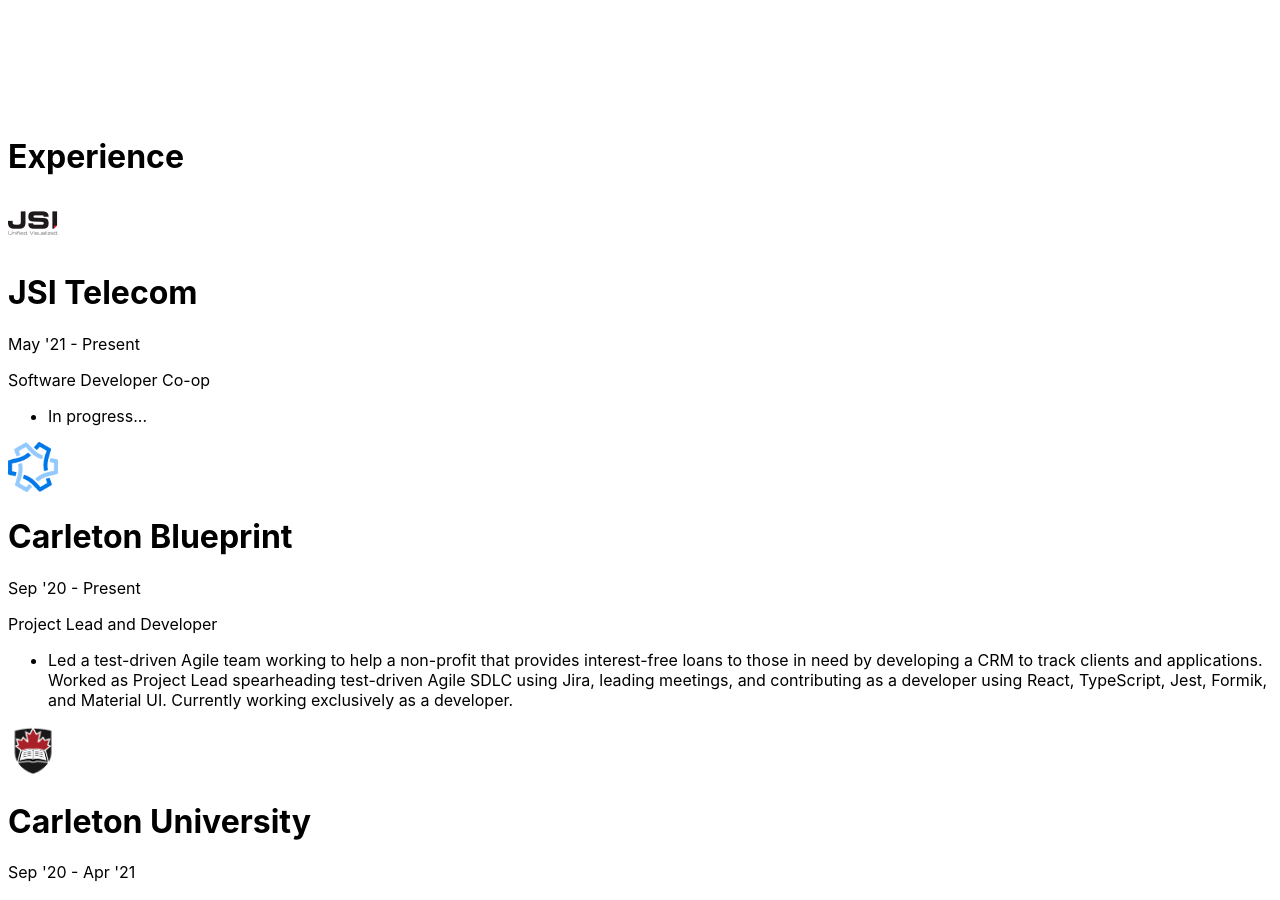
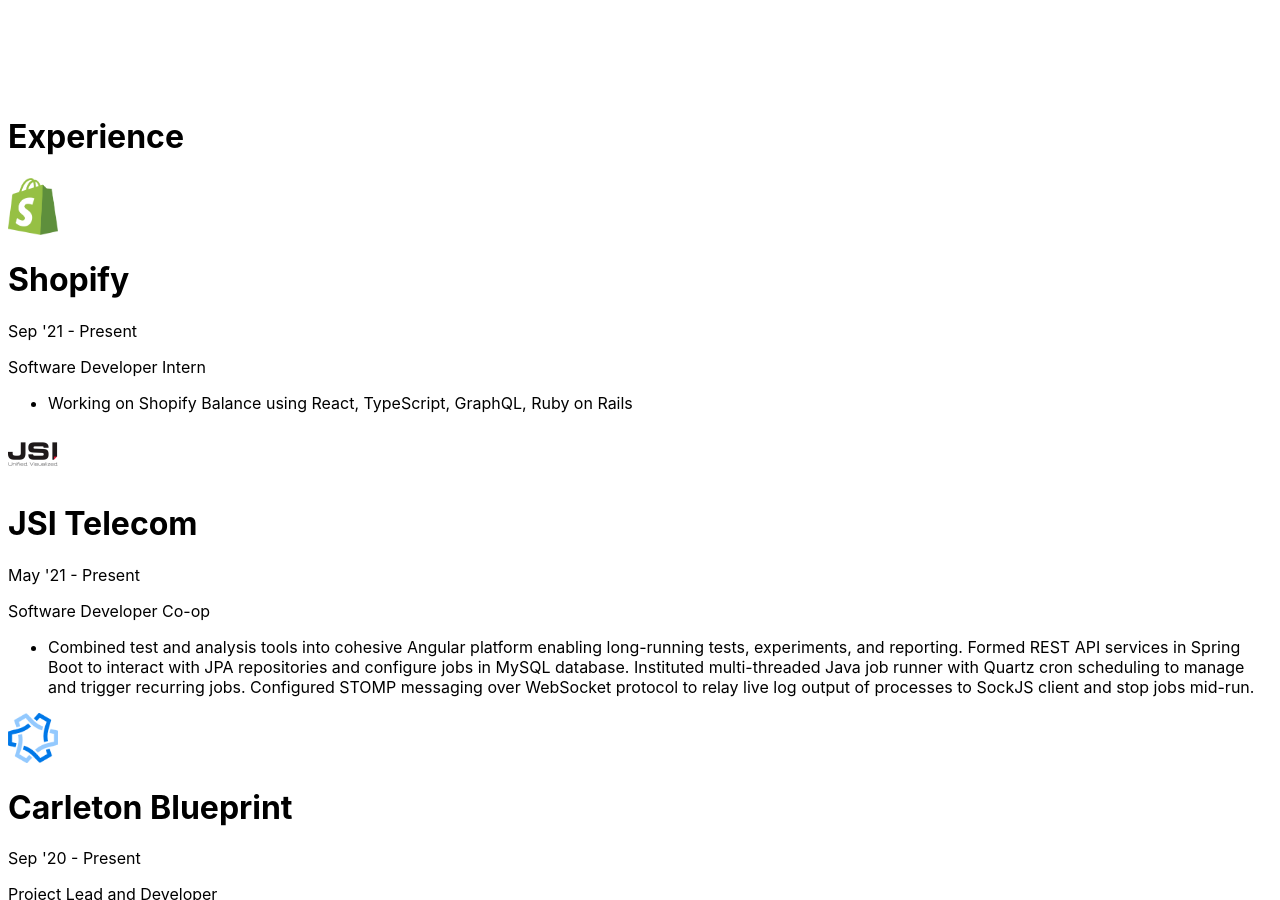
Before and after one commit to zhu-tom/personal-site, a Jekyll site: the page built from index.md, in a window 1280 px wide and 900 px high, scrolled down 1354 px. Built offline with Jekyll 4.4.1, drawn with Linux system fonts in a browser that asks for light colours; some of the changed text lies outside the part shown.

Commit message:
Update resume and experiences

```diff
--- a/_data/about.yml
+++ b/_data/about.yml
@@ -1,6 +1,6 @@
 first_name: Tom
 last_name: Zhu
-bio: I'm a second-year Computer Science student at Carleton University in Ottawa. [link](https://google.com) I'm super passionate about creating new things, personal growth, and social good. When I'm not building or mentoring, I love playing basketball, volleyball, and the guitar. Read more about me below!
+bio: I'm a third-year Computer Science student at Carleton University in Ottawa. I'm super passionate about creating new things, personal growth, and social good. When I'm not building or mentoring, I love playing basketball, volleyball, and the guitar. Read more about me below!
 github: https://github.com/zhu-tom
 linkedin: https://www.linkedin.com/in/zhu-tom
 resume: resume.pdf
--- a/_data/experiences.yml
+++ b/_data/experiences.yml
@@ -1,9 +1,16 @@
+- title: Software Developer Intern
+  company: Shopify
+  img: shopify.png
+  start: Sep '21
+  notes:
+    - content: Working on Shopify Balance using React, TypeScript, GraphQL, Ruby on Rails
+
 - title: Software Developer Co-op
   company: JSI Telecom
   img: jsi.png
   start: May '21
   notes:
-    - content: In progress...
+    - content: Combined test and analysis tools into cohesive Angular platform enabling long-running tests, experiments, and reporting. Formed REST API services in Spring Boot to interact with JPA repositories and configure jobs in MySQL database. Instituted multi-threaded Java job runner with Quartz cron scheduling to manage and trigger recurring jobs. Configured STOMP messaging over WebSocket protocol to relay live log output of processes to SockJS client and stop jobs mid-run.
 
 - title: Project Lead and Developer
   company: Carleton Blueprint
--- a/index.md
+++ b/index.md
@@ -2,4 +2,4 @@
 layout: default
 title: "Hi :)"
 ---
-I'm a second-year Computer Science student at Carleton University in Ottawa. I'm super passionate about creating new things, personal growth, and social good. When I'm not building or mentoring, I love playing basketball, volleyball, and the guitar. Check out some of my projects on **[GitHub](https://github.com/zhu-tom)**, connect with me on **[LinkedIn](https://www.linkedin.com/in/zhu-tom)**, and read more about me below!
+I'm a third-year Computer Science student at Carleton University. When I'm not working or building, I love playing basketball, volleyball, and the guitar! Check out some of my projects on **[GitHub](https://github.com/zhu-tom)**, connect with me on **[LinkedIn](https://www.linkedin.com/in/zhu-tom)**, or read more about me below!
```
Also changed, not shown: assets/img/shopify.png (added), 1 other file.
